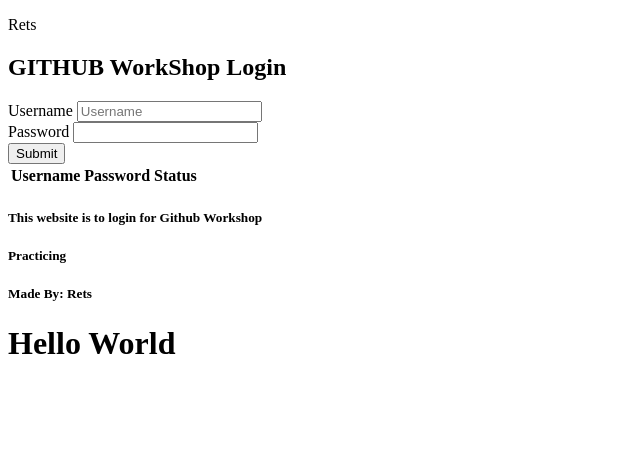
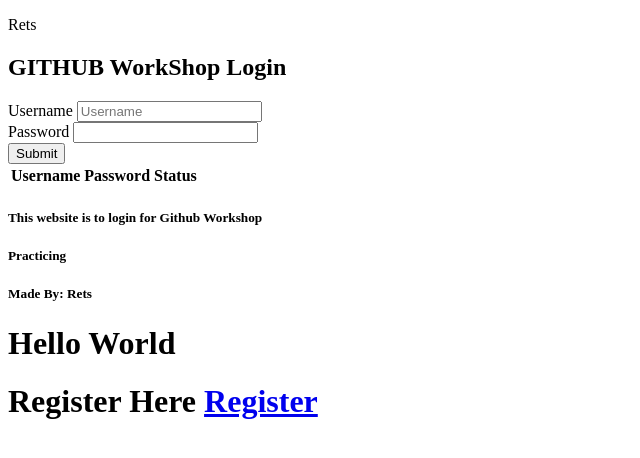
Before and after one commit to junnalyn112/Practice, a plain HTML site: page index.html in a window 1280 px wide. Shown: the whole page, without its empty margins (0-640 px from the left). Drawn offline with Linux system fonts and the light colour scheme.

Commit message:
Added register here paragraph with href link to direct to register.html

```diff
--- a/index.html
+++ b/index.html
@@ -34,5 +34,6 @@
     <h5>Practicing</h5>
     <h5>Made By: Rets</h5>
     <h1>Hello World</h1>
+    <h1>Register Here <a href="Register.html">Register</a></h1>
 </body>
 </html>
```
